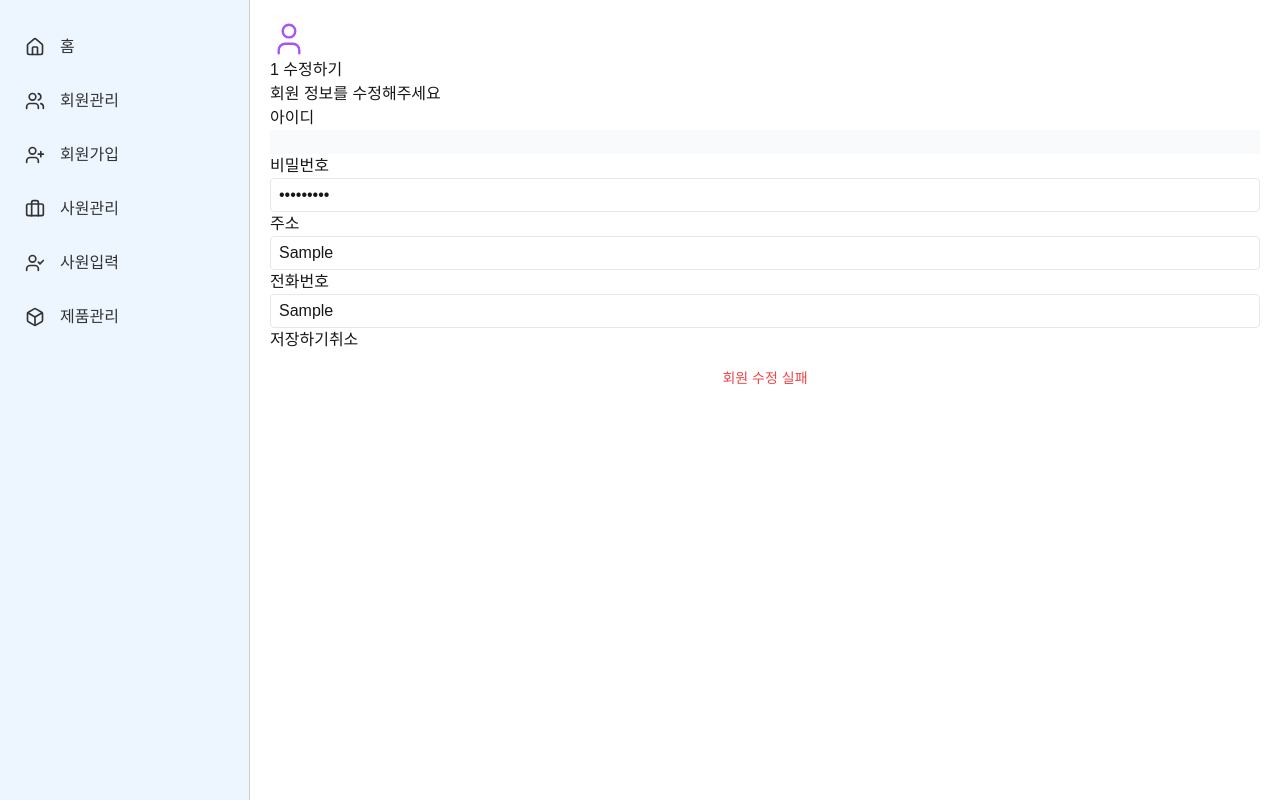
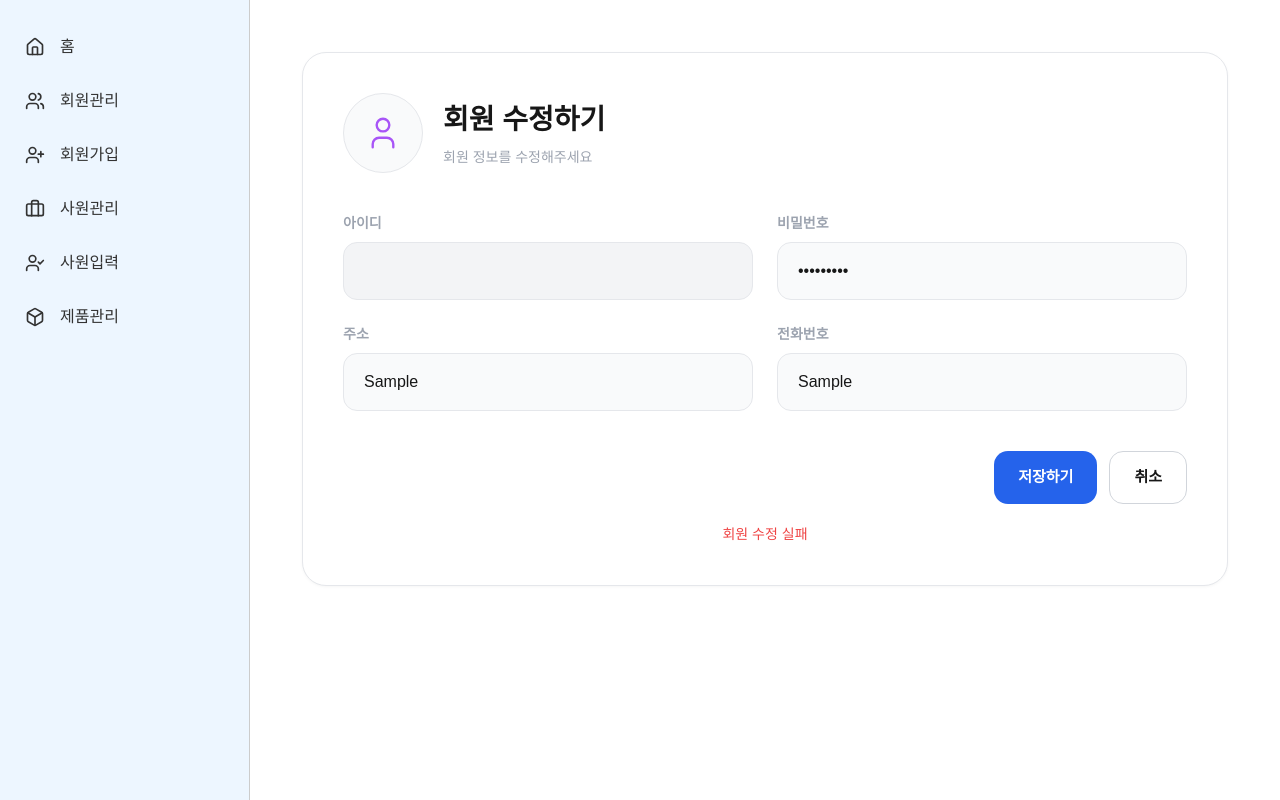
Before and after one commit to jinki238/next-member, a Next.js app: page /member/1/edit in a window 1280 px wide. Both pictures are taken after typing "Sample123", "Sample", "Sample" into the empty fields and a click on the button "저장하기". Built offline with nearby package versions, Linux system fonts and the light colour scheme; no server answers.

Commit message:
세부수정1차

```diff
--- a/src/components/member/Detail.tsx
+++ b/src/components/member/Detail.tsx
@@ -1,14 +1,33 @@
 "use client"
 
 import { fetchMemberDetailRequest } from "@/features/member/slice";
-import { AppDispatch, RootState } from "@/store/store";
+
+import {
+    AppDispatch,
+    RootState
+} from "@/store/store";
+
 import Link from "next/link";
+
 import { useParams } from "next/navigation";
-import { useEffect, useMemo } from "react";
-import { shallowEqual, useDispatch, useSelector } from "react-redux";
+
+import {
+    useEffect,
+    useMemo
+} from "react";
+
+import {
+    shallowEqual,
+    useDispatch,
+    useSelector
+} from "react-redux";
+
 import styles from './Member.module.css';
 
-// 🎨 목록과 동일한 컬러
+/* =========================
+   아이콘 컬러
+========================= */
+
 const ICON_COLORS = [
     '#f59e0b',
     '#ed4b9e',
@@ -17,8 +36,16 @@ const ICON_COLORS = [
     '#a855f7',
 ];
 
-// 👤 사용자 아이콘
-const CuteUserIcon = ({ color }: { color: string }) => (
+/* =========================
+   회원 아이콘
+========================= */
+
+const CuteUserIcon = ({
+    color
+}: {
+    color: string
+}) => (
+
     <svg
         width="38"
         height="38"
@@ -30,129 +57,272 @@ const CuteUserIcon = ({ color }: { color: string }) => (
         strokeLinejoin="round"
     >
         <circle cx="12" cy="7" r="4" />
+
         <path d="M5.5 21v-2a4 4 0 0 1 4-4h5a4 4 0 0 1 4 4v2" />
     </svg>
+
 );
+
+/* =========================
+   상세 페이지
+========================= */
 
 const Detail = () => {
 
-    const { id } = useParams<{ id: string }>();
+    const { id } = useParams<{
+        id: string
+    }>();
 
     const dispatch = useDispatch<AppDispatch>();
 
-    const { loading, error, detail } = useSelector((state: RootState) => ({
+    /* =========================
+       Redux 상태
+    ========================= */
+
+    const {
+        loading,
+        error,
+        detail
+    } = useSelector((state: RootState) => ({
+
         loading: state.member.detailStatus.loading,
+
         error: state.member.detailStatus.error,
+
         detail: state.member.detail
+
     }), shallowEqual);
 
+    /* =========================
+       상세 조회
+    ========================= */
+
     useEffect(() => {
+
         if (!id) return;
+
         dispatch(fetchMemberDetailRequest(id));
-    }, [id]);
 
-    // 🎲 아이디별 고정 컬러
+    }, [id, dispatch]);
+
+    /* =========================
+       아이콘 컬러 고정
+    ========================= */
+
     const iconColor = useMemo(() => {
 
-        if (!detail?.id) return '#3b82f6';
+        if (!detail?.id) {
+            return '#3b82f6';
+        }
 
         const hash = detail.id
             .split('')
-            .reduce((acc, char) => acc + char.charCodeAt(0), 0);
+            .reduce((acc, char) => {
+                return acc + char.charCodeAt(0);
+            }, 0);
 
-        return ICON_COLORS[hash % ICON_COLORS.length];
+        return ICON_COLORS[
+            hash % ICON_COLORS.length
+        ];
 
     }, [detail?.id]);
 
+    /* =========================
+       로딩 상태
+    ========================= */
+
+    if (loading) {
+
         return (
+
             <div className={styles.detailContainer}>
 
-            {loading && (
-                <p>로딩중...</p>
-            )}
+                <p>회원 정보를 불러오는 중...</p>
 
-            {error && (
-                <p>{error}</p>
-            )}
+            </div>
 
-            {!loading && detail && (
+        );
+
+    }
+
+    /* =========================
+       에러 상태
+    ========================= */
+
+    if (error) {
+
+        return (
+
+            <div className={styles.detailContainer}>
+
+                <p className={styles.detailError}>
+                    {error}
+                </p>
+
+            </div>
+
+        );
+
+    }
+
+    /* =========================
+       데이터 없음
+    ========================= */
+
+    if (!detail) {
+
+        return (
+
+            <div className={styles.detailContainer}>
+
+                <p>회원 정보가 존재하지 않습니다.</p>
+
+            </div>
+
+        );
+
+    }
+
+    /* =========================
+       화면
+    ========================= */
+
+    return (
+
+        <div className={styles.detailContainer}>
 
             <div className={styles.detailCard}>
 
                 {/* 상단 프로필 */}
+
                 <div className={styles.detailProfile}>
 
                     <div className={styles.detailAvatar}>
+
                         <CuteUserIcon color={iconColor} />
+
                     </div>
 
                     <div>
+
                         <h2 className={styles.detailName}>
+
                             {detail.id}
+
                         </h2>
 
                         <p className={styles.detailSubText}>
+
                             회원 상세 정보
+
                         </p>
+
                     </div>
 
                 </div>
 
                 {/* 정보 영역 */}
+
                 <div className={styles.detailInfoGroup}>
 
+                    {/* 아이디 */}
+
                     <div className={styles.detailItem}>
-                            <p className={styles.detailLabel}>아이디</p>
+
+                        <p className={styles.detailLabel}>
+                            아이디
+                        </p>
+
                         <div className={styles.detailValue}>
+
                             {detail.id}
-                            </div>
+
                         </div>
 
-                        <div className={styles.detailItem}>
-                            <p className={styles.detailLabel}>비밀번호</p>
-                            <div className={styles.detailValue}>
-                                {detail.pw}
-                            </div>
                     </div>
 
+                    {/* 비밀번호 */}
+
                     <div className={styles.detailItem}>
-                            <p className={styles.detailLabel}>주소</p>
+
+                        <p className={styles.detailLabel}>
+                            비밀번호
+                        </p>
+
                         <div className={styles.detailValue}>
-                                {detail.addr}
-                            </div>
+
+                            {detail.pw}
+
                         </div>
 
+                    </div>
+
+                    {/* 주소 */}
+
                     <div className={styles.detailItem}>
-                            <p className={styles.detailLabel}>전화번호</p>
+
+                        <p className={styles.detailLabel}>
+                            주소
+                        </p>
+
                         <div className={styles.detailValue}>
+
+                            {detail.addr}
+
+                        </div>
+
+                    </div>
+
+                    {/* 전화번호 */}
+
+                    <div className={styles.detailItem}>
+
+                        <p className={styles.detailLabel}>
+                            전화번호
+                        </p>
+
+                        <div className={styles.detailValue}>
+
                             {detail.tel}
+
                         </div>
+
                     </div>
 
                 </div>
 
                 {/* 버튼 영역 */}
+
                 <div className={styles.detailBtnArea}>
 
                     <Link href={`/member/${detail.id}/edit`}>
-                            <button className={styles.detailPrimaryBtn}>
+
+                        <button
+                            className={styles.detailPrimaryBtn}
+                        >
                             수정하기
                         </button>
+
                     </Link>
 
                     <Link href="/member">
-                            <button className={styles.detailSecondaryBtn}>
+
+                        <button
+                            className={styles.detailSecondaryBtn}
+                        >
                             목록가기
                         </button>
+
                     </Link>
 
                 </div>
 
             </div>
-            )}
 
         </div>
+
     );
+
 };
 
 export default Detail;
--- a/src/components/member/Member.module.css
+++ b/src/components/member/Member.module.css
@@ -234,3 +234,153 @@
     font-size: 15px;
     color: #6b7280;
 }
+
+/* =========================
+   상세 페이지
+========================= */
+
+.detailContainer {
+    padding: 32px;
+}
+
+.detailCard {
+    background: white;
+    border: 1px solid #e5e7eb;
+    border-radius: 24px;
+    padding: 40px;
+    max-width: 1000px;
+    box-shadow: 0 1px 3px rgba(0,0,0,0.04);
+}
+
+.detailProfile {
+    display: flex;
+    align-items: center;
+    gap: 20px;
+    margin-bottom: 40px;
+}
+
+.detailAvatar {
+    width: 80px;
+    height: 80px;
+    border-radius: 9999px;
+    background: #f9fafb;
+    border: 1px solid #e5e7eb;
+    display: flex;
+    align-items: center;
+    justify-content: center;
+}
+
+.detailName {
+    font-size: 28px;
+    font-weight: 700;
+    margin-bottom: 6px;
+}
+
+.detailSubText {
+    color: #9ca3af;
+    font-size: 14px;
+}
+
+.detailInfoGroup {
+    display: grid;
+    grid-template-columns: 1fr 1fr;
+    gap: 24px;
+}
+
+.detailItem {
+    display: flex;
+    flex-direction: column;
+    gap: 8px;
+}
+
+.detailLabel {
+    font-size: 14px;
+    color: #9ca3af;
+    font-weight: 600;
+}
+
+.detailValue {
+    border: 1px solid #e5e7eb;
+    background: #f9fafb;
+    border-radius: 14px;
+    padding: 16px 20px;
+    font-size: 16px;
+}
+
+.detailBtnArea {
+    display: flex;
+    justify-content: flex-end;
+    gap: 12px;
+    margin-top: 40px;
+}
+
+.detailPrimaryBtn {
+    border: none;
+    background: #2563eb;
+    color: white;
+    padding: 14px 24px;
+    border-radius: 14px;
+    font-size: 15px;
+    font-weight: 600;
+    cursor: pointer;
+    transition: 0.2s;
+}
+
+.detailPrimaryBtn:hover {
+    background: #1d4ed8;
+}
+
+.detailSecondaryBtn {
+    border: 1px solid #d1d5db;
+    background: white;
+    padding: 14px 24px;
+    border-radius: 14px;
+    font-size: 15px;
+    font-weight: 600;
+    cursor: pointer;
+    transition: 0.2s;
+}
+
+.detailSecondaryBtn:hover {
+    background: #f3f4f6;
+}
+
+/* =========================
+   수정페이지 input
+========================= */
+
+.detailInput {
+    width: 100%;
+    border: 1px solid #e5e7eb;
+    background: #f9fafb;
+    border-radius: 14px;
+    padding: 16px 20px;
+    font-size: 16px;
+    transition: 0.2s;
+    outline: none;
+}
+
+.detailInput:focus {
+    border-color: #2563eb;
+    background: white;
+    box-shadow: 0 0 0 3px rgba(37, 99, 235, 0.08);
+}
+
+.detailInputDisabled {
+    width: 100%;
+    border: 1px solid #e5e7eb;
+    background: #f3f4f6;
+    border-radius: 14px;
+    padding: 16px 20px;
+    font-size: 16px;
+    color: #6b7280;
+    outline: none;
+}
+
+.detailError {
+    margin-top: 20px;
+    text-align: center;
+    color: #ef4444;
+    font-size: 14px;
+    font-weight: 500;
+}
--- a/src/components/member/UpdateForm.tsx
+++ b/src/components/member/UpdateForm.tsx
@@ -1,174 +1,397 @@
 "use client"
 
-import { fetchMemberDetailRequest, resetStatus, updateMemberRequest } from "@/features/member/slice";
+import {
+    fetchMemberDetailRequest,
+    resetStatus,
+    updateMemberRequest
+} from "@/features/member/slice";
+
 import { AppDispatch, RootState } from "@/store/store";
+
 import { useParams, useRouter } from "next/navigation";
-import { useEffect, useState, useMemo } from "react";
-import { shallowEqual, useDispatch, useSelector } from "react-redux";
+
+import {
+    useEffect,
+    useState,
+    useMemo
+} from "react";
+
+import {
+    shallowEqual,
+    useDispatch,
+    useSelector
+} from "react-redux";
+
 import Link from "next/link";
-import styles from './Member.module.css'; // Detail과 동일한 CSS 사용
 
-// 🎨 Detail과 동일한 컬러 및 아이콘 구성
-const ICON_COLORS = ['#f59e0b', '#ed4b9e', '#3b82f6', '#10b981', '#a855f7'];
+import styles from './Member.module.css';
+
+/* =========================
+   아이콘 컬러
+========================= */
+
+const ICON_COLORS = [
+    '#f59e0b',
+    '#ed4b9e',
+    '#3b82f6',
+    '#10b981',
+    '#a855f7'
+];
+
+/* =========================
+   회원 아이콘
+========================= */
 
 const CuteUserIcon = ({ color }: { color: string }) => (
-    <svg width="38" height="38" viewBox="0 0 24 24" fill="none" stroke={color} strokeWidth="1.5" strokeLinecap="round" strokeLinejoin="round">
+
+    <svg
+        width="38"
+        height="38"
+        viewBox="0 0 24 24"
+        fill="none"
+        stroke={color}
+        strokeWidth="1.5"
+        strokeLinecap="round"
+        strokeLinejoin="round"
+    >
         <circle cx="12" cy="7" r="4" />
         <path d="M5.5 21v-2a4 4 0 0 1 4-4h5a4 4 0 0 1 4 4v2" />
     </svg>
+
 );
 
+/* =========================
+   수정 페이지
+========================= */
+
 const UpdateForm = () => {
+
     const { id } = useParams<{ id: string }>();
+
     const dispatch = useDispatch<AppDispatch>();
+
     const router = useRouter();
 
-    const [form, setForm] = useState({ id: "", pw: "", addr: "", tel: "" });
+    /* =========================
+       form 상태
+    ========================= */
 
-    // Redux 상태 가져오기
-    const { updateStatus, detail, fetchLoading } = useSelector((state: RootState) => ({
+    const [form, setForm] = useState({
+        id: "",
+        pw: "",
+        addr: "",
+        tel: ""
+    });
+
+    /* =========================
+       Redux 상태
+    ========================= */
+
+    const {
+        detail,
+        updateStatus,
+        fetchLoading
+    } = useSelector((state: RootState) => ({
+
         detail: state.member.detail,
+
         updateStatus: state.member.updateStatus,
+
         fetchLoading: state.member.detailStatus.loading
+
     }), shallowEqual);
 
-    // 초기 데이터 로딩
+    /* =========================
+       상세 조회
+    ========================= */
+
     useEffect(() => {
+
         if (!id) return;
+
         dispatch(fetchMemberDetailRequest(id));
+
     }, [id, dispatch]);
 
-    // 로드된 데이터를 폼에 반영
+    /* =========================
+       form 데이터 반영
+    ========================= */
+
     useEffect(() => {
+
         if (detail) {
+
             setForm({
                 id: detail.id || "",
                 pw: detail.pw || "",
                 addr: detail.addr || "",
                 tel: detail.tel || ""
             });
+
         }
+
     }, [detail]);
 
-    // 수정 성공 시 처리
+    /* =========================
+       수정 성공 처리
+    ========================= */
+
     useEffect(() => {
+
         if (updateStatus.success) {
+
             dispatch(resetStatus("updateStatus"));
-            router.push(`/member/${id}`); // 수정 후 상세보기로 이동
+
+            router.push(`/member/${id}`);
+
         }
-    }, [updateStatus.success, dispatch, router, id]);
 
-    const onChange = (e: React.ChangeEvent<HTMLInputElement>) => {
-        setForm({ ...form, [e.target.name]: e.target.value });
+    }, [
+        updateStatus.success,
+        dispatch,
+        router,
+        id
+    ]);
+
+    /* =========================
+       input 변경
+    ========================= */
+
+    const onChange = (
+        e: React.ChangeEvent<HTMLInputElement>
+    ) => {
+
+        setForm({
+            ...form,
+            [e.target.name]: e.target.value
+        });
+
     };
 
-    const onSubmit = (e: React.SubmitEvent) => {
+    /* =========================
+       수정 요청
+    ========================= */
+
+    const onSubmit = (
+        e: React.FormEvent<HTMLFormElement>
+    ) => {
+
         e.preventDefault();
-        if (id) {
-            dispatch(updateMemberRequest({ id, data: form }));
-        }
+
+        if (!id) return;
+
+        dispatch(updateMemberRequest({
+            id,
+            data: form
+        }));
+
     };
 
-    // 아이디별 고정 컬러 (Detail과 동일 로직)
+    /* =========================
+       아이콘 색상 고정
+    ========================= */
+
     const iconColor = useMemo(() => {
+
         if (!id) return '#3b82f6';
-        const hash = id.split('').reduce((acc, char) => acc + char.charCodeAt(0), 0);
-        return ICON_COLORS[hash % ICON_COLORS.length];
+
+        const hash = id
+            .split('')
+            .reduce((acc, char) => {
+                return acc + char.charCodeAt(0);
+            }, 0);
+
+        return ICON_COLORS[
+            hash % ICON_COLORS.length
+        ];
+
     }, [id]);
 
-    if (fetchLoading) return <div className={styles.detailContainer}><p>데이터 로딩 중...</p></div>;
+    /* =========================
+       로딩 상태
+    ========================= */
+
+    if (fetchLoading) {
+
+        return (
+
+            <div className={styles.detailContainer}>
+
+                <p>회원 정보를 불러오는 중...</p>
+
+            </div>
+
+        );
+
+    }
+
+    /* =========================
+       화면
+    ========================= */
 
     return (
+
         <div className={styles.detailContainer}>
+
             <div className={styles.detailCard}>
 
-                {/* 상단 프로필 - Detail 디자인 유지 */}
+                {/* 상단 프로필 */}
+
                 <div className={styles.detailProfile}>
+
                     <div className={styles.detailAvatar}>
+
                         <CuteUserIcon color={iconColor} />
+
                     </div>
+
                     <div>
-                        <h2 className={styles.detailName}>{id} 수정하기</h2>
-                        <p className={styles.detailSubText}>회원 정보를 수정해주세요</p>
+
+                        <h2 className={styles.detailName}>
+
+                            {form.id || "회원"} 수정하기
+
+                        </h2>
+
+                        <p className={styles.detailSubText}>
+
+                            회원 정보를 수정해주세요
+
+                        </p>
+
                     </div>
+
                 </div>
 
-                {/* 입력 폼 영역 */}
+                {/* 입력 폼 */}
+
                 <form onSubmit={onSubmit}>
+
                     <div className={styles.detailInfoGroup}>
 
+                        {/* 아이디 */}
+
                         <div className={styles.detailItem}>
-                            <p className={styles.detailLabel}>아이디</p>
+
+                            <p className={styles.detailLabel}>
+                                아이디
+                            </p>
+
                             <input
-                                className={styles.detailValue}
+                                className={styles.detailInputDisabled}
                                 name="id"
                                 value={form.id}
                                 disabled
-                                style={{ border: 'none', backgroundColor: '#f9fafb', width: '100%', outline: 'none' }}
                             />
+
                         </div>
 
+                        {/* 비밀번호 */}
+
                         <div className={styles.detailItem}>
-                            <p className={styles.detailLabel}>비밀번호</p>
+
+                            <p className={styles.detailLabel}>
+                                비밀번호
+                            </p>
+
                             <input
-                                className={styles.detailValue}
+                                className={styles.detailInput}
                                 name="pw"
                                 type="password"
-                                placeholder="새 비밀번호 입력"
+                                placeholder="비밀번호 입력"
                                 onChange={onChange}
                                 value={form.pw}
-                                style={{ width: '100%', border: '1px solid #e5e7eb', borderRadius: '4px', padding: '4px 8px' }}
                             />
+
                         </div>
 
+                        {/* 주소 */}
+
                         <div className={styles.detailItem}>
-                            <p className={styles.detailLabel}>주소</p>
+
+                            <p className={styles.detailLabel}>
+                                주소
+                            </p>
+
                             <input
-                                className={styles.detailValue}
+                                className={styles.detailInput}
                                 name="addr"
                                 placeholder="주소 입력"
                                 onChange={onChange}
                                 value={form.addr}
-                                style={{ width: '100%', border: '1px solid #e5e7eb', borderRadius: '4px', padding: '4px 8px' }}
                             />
+
                         </div>
 
+                        {/* 전화번호 */}
+
                         <div className={styles.detailItem}>
-                            <p className={styles.detailLabel}>전화번호</p>
+
+                            <p className={styles.detailLabel}>
+                                전화번호
+                            </p>
+
                             <input
-                                className={styles.detailValue}
+                                className={styles.detailInput}
                                 name="tel"
                                 placeholder="전화번호 입력"
                                 onChange={onChange}
                                 value={form.tel}
-                                style={{ width: '100%', border: '1px solid #e5e7eb', borderRadius: '4px', padding: '4px 8px' }}
                             />
+
                         </div>
 
                     </div>
 
-                    {/* 하단 버튼 영역 */}
+                    {/* 버튼 영역 */}
+
                     <div className={styles.detailBtnArea}>
-                        <button type="submit" className={styles.detailPrimaryBtn} disabled={updateStatus.loading}>
-                            {updateStatus.loading ? "저장 중..." : "저장하기"}
+
+                        <button
+                            type="submit"
+                            className={styles.detailPrimaryBtn}
+                            disabled={updateStatus.loading}
+                        >
+                            {
+                                updateStatus.loading
+                                    ? "저장 중..."
+                                    : "저장하기"
+                            }
                         </button>
 
                         <Link href={`/member/${id}`}>
-                            <button type="button" className={styles.detailSecondaryBtn}>
+
+                            <button
+                                type="button"
+                                className={styles.detailSecondaryBtn}
+                            >
                                 취소
                             </button>
+
                         </Link>
+
                     </div>
 
+                    {/* 에러 메시지 */}
+
                     {updateStatus.error && (
-                        <p style={{ color: '#ef4444', fontSize: '0.875rem', marginTop: '1rem', textAlign: 'center' }}>
+
+                        <p className={styles.detailError}>
+
                             {updateStatus.error}
+
                         </p>
+
                     )}
+
                 </form>
+
             </div>
+
         </div>
+
     );
+
 };
 
 export default UpdateForm;
```
Lines whose indentation alone changed are shown as unchanged.
